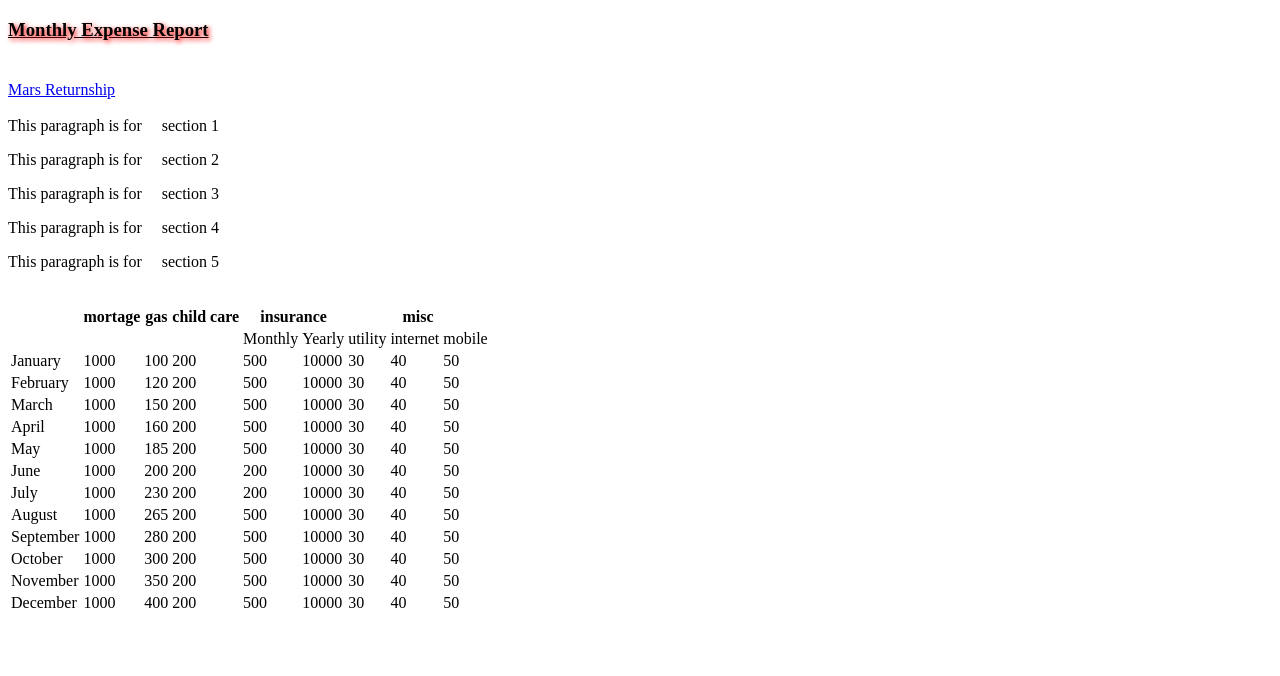
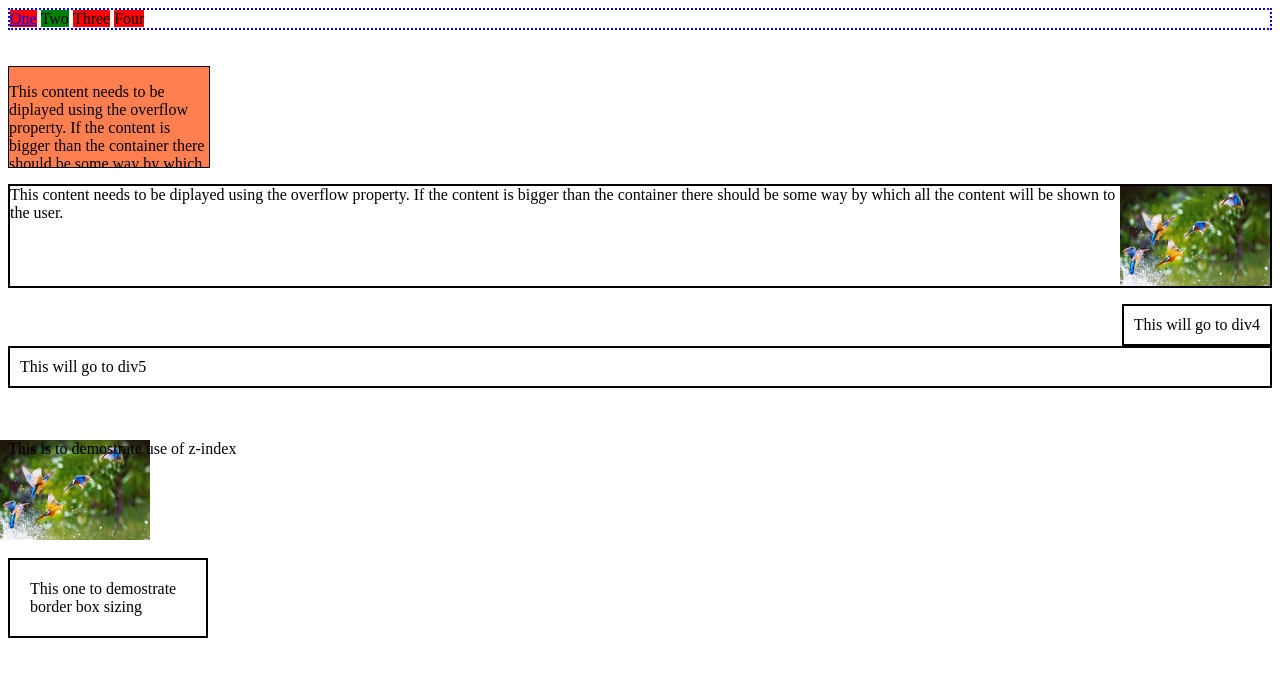
Before and after one commit to mahen035/Mars_Returnship02, a plain HTML site: page about.html in a window 1280 px wide. Drawn offline with Linux system fonts and the light colour scheme.

Commit message:
layout changes

```diff
--- a/about.html
+++ b/about.html
@@ -4,189 +4,52 @@
     <meta charset="UTF-8">
     <meta http-equiv="X-UA-Compatible" content="IE=edge">
     <meta name="viewport" content="width=device-width, initial-scale=1.0">
-    <title>Details Page</title>
-    <style>
-        #form1{
-            text-shadow: 2px 2px 5px red;
-        }
-    </style>
-    <link rel ="stylesheet" href ="style2.css">
+    <link rel="stylesheet" href="style.css">
+    <title>Document</title>
 </head>
 <body>
-    <h3 id ="form1">
-        <u> Monthly Expense Report</u><br><br>
-    </h3>
-<a href = "https://www.getreturnship.com/" target = "_default">Mars Returnship</a><br><br>
-<p1 id = "line1">
-    This paragraph is for &nbsp;&nbsp;&nbsp;&nbsp;section 1
-</p>
-<p id = "line2">
-    This paragraph is for &nbsp;&nbsp;&nbsp;&nbsp;section 2
-</p>
-<p id = "line3" >
-    This paragraph is for &nbsp;&nbsp;&nbsp;&nbsp;section 3
-</p>
-<p id = "line4">
-    This paragraph is for &nbsp;&nbsp;&nbsp;&nbsp;section 4
-</p>
-<p id = "line5">
-    This paragraph is for &nbsp;&nbsp;&nbsp;&nbsp;section 5
-</p>
-<br>
-<table>
-<tr>
+    <div class="parent">
+        <div class="box" id="one"><a href="#">One</a></div>
+        <div class="box" id="two">Two</div>
+        <div class="box" id="three">Three</div>
+        <div class="box" id="four">Four</div>
 
-    <th></th>
-    <th>mortage</th>
-    <th>gas</th>
-    <th>child care</th>
-    <th colspan ="2">insurance</th>
-    <th colspan ="3">misc</th>
+    </div>
+    <br>
+    <br>
+    <div class="overflow">
+        <p>This content needs to be diplayed using the
+            overflow property. If the content is bigger than
+            the container there should be some way by which
+            all the content will be shown to the user.
+        </p>
+    </div>
 
-</tr>
-<tr>
+    <p id="noclear">
+        <img src="bg-image/birds.jpg" alt="No image found">
+        This content needs to be diplayed using the
+            overflow property. If the content is bigger than
+            the container there should be some way by which
+            all the content will be shown to the user.
+    </p>
 
-    <td></td>
-    <td></td>
-    <td></td>
-    <td></td>
-    <td>Monthly</td>
-    <td>Yearly</td>
-    <td>utility</td>
-    <td>internet</td>
-    <td>mobile</td>
-</tr>
-<tr>
-    <td>January</td>
-    <td>1000</td>
-    <td>100</td>
-    <td>200</td>
-    <td>500</td>
-    <td>10000</td>
-    <td>30</td>
-    <td>40</td>
-    <td>50</td>
-</tr>
-<tr>
-    <td>February</td>
-    <td>1000</td>
-    <td>120</td>
-    <td>200</td>
-    <td>500</td>
-    <td>10000</td>
-    <td>30</td>
-    <td>40</td>
-    <td>50</td>
-</tr>
-<tr>
-    <td>March</td>
-    <td>1000</td>
-    <td>150</td>
-    <td>200</td>
-    <td>500</td>
-    <td>10000</td>
-    <td>30</td>
-    <td>40</td>
-    <td>50</td>
-<tr>
-    <td>April</td>
-    <td>1000</td>
-    <td>160</td>
-    <td>200</td>
-    <td>500</td>
-    <td>10000</td>
-    <td>30</td>
-    <td>40</td>
-    <td>50</td>
-</tr>
-<tr>
-    <td>May</td>
-    <td>1000</td>
-    <td>185</td>
-    <td>200</td>
-    <td>500</td>
-    <td>10000</td>
-    <td>30</td>
-    <td>40</td>
-    <td>50</td>
-</tr>
-<tr>
-    <td>June</td>
-    <td>1000</td>
-    <td>200</td>
-    <td>200</td>
-    <td>200</td>
-    <td>10000</td>
-    <td>30</td>
-    <td>40</td>
-    <td>50</td>
-</tr>
-<tr>
-    <td>July</td>
-    <td>1000</td>
-    <td>230</td>
-    <td>200</td>
-    <td>200</td>
-    <td>10000</td>
-    <td>30</td>
-    <td>40</td>
-    <td>50</td>
-</tr>
-<tr>
-    <td>August</td>
-    <td>1000</td>
-    <td>265</td>
-    <td>200</td>
-    <td>500</td>
-    <td>10000</td>
-    <td>30</td>
-    <td>40</td>
-    <td>50</td>
-</tr>
-<tr>
-    <td>September</td>
-    <td>1000</td>
-    <td>280</td>
-    <td>200</td>
-    <td>500</td>
-    <td>10000</td>
-    <td>30</td>
-    <td>40</td>
-    <td>50</td>
-</tr>
-<tr>
-    <td>October</td>
-    <td>1000</td>
-    <td>300</td>
-    <td>200</td>
-    <td>500</td>
-    <td>10000</td>
-    <td>30</td>
-    <td>40</td>
-    <td>50</td>
-</tr>
-<tr>
-    <td>November</td>
-    <td>1000</td>
-    <td>350</td>
-    <td>200</td>
-    <td>500</td>
-    <td>10000</td>
-    <td>30</td>
-    <td>40</td>
-    <td>50</td>
-</tr>
-<tr>
-    <td>December</td>
-    <td>1000</td>
-    <td>400</td>
-    <td>200</td>
-    <td>500</td>
-    <td>10000</td>
-    <td>30</td>
-    <td>40</td>
-    <td>50</td>
-</tr>
-</table>
+    <div id="div4">
+        This will go to div4
+    </div>
+
+    <div id="div5">
+        This will go to div5
+    </div>
+    <br>
+    <br>
+    <div>
+        <img src="bg-image/birds.jpg" id="img1">
+        <p>This is to demostrate use of z-index</p>
+    </div>
+
+    <div id="box1">This one to demostrate border box sizing</div>
+
+
+
+</body>
 </html>
-</body>
--- a/style.css
+++ b/style.css
@@ -1,88 +1,64 @@
-a {
-   text-decoration: none;
-   color:#007700;
+.parent{
+    border:2px blue dotted;
+
 }
 
-caption {
-    background-color: rgb(130, 103, 156);
+.box{
+    display:inline;
+    background: red;
+    height:100px;
+    width:100px;
 }
 
-p {
-    text-align: center;
-}
-
-#amt{
-    direction: rtl;
-}
-
-legend{
-    text-transform: capitalize !important;
-}
-
-#form1{
-    text-shadow: 2px 2px 5px red;
-}
+#two{
+    background: green;
+    top:20px;
 
 
 
-.fontred{
-    color:red;
 }
 
-.fontcaps{
-    text-transform: uppercase;
+.overflow{
+    background-color: coral;
+    border: 1px solid;
+    width: 200px;
+    height: 100px;
+    overflow: auto;
 }
 
-div.fontgreen{
-    color:green
+img{
+    width: 150px;
+    height: 100px;
+    float: right;
 }
 
- ol, p{
-    text-transform: lowercase;
+#div4{
+    float:right;
+    padding:10px;
+    border: 2px solid
 }
-p.fontgreen{
-    color:green;
-    font-style: italic;
+#div5{
+    padding:10px;
+    border:2px solid;
+    clear:right;
 }
 
-div p{
-    background-color: blueviolet;
-    font-style: normal;
+#noclear{
+    border: 2px solid;
+    overflow:auto;
 }
 
-span > p{
-    font-style: italic;
+#img1{
+    position: absolute;
+    left:0px;
+    z-index: -1;
+
 }
 
-div+p{
-    font-size: x-small;
+#box1{
+    margin-top: 100px;
+    border:2px solid;
+    padding:20px;
+    width:200px;
+    box-sizing: border-box;
 }
-
-p ~ div{
-    background-color: yellowgreen;
-}
-
-/* this is for table tag */
-table{
-    margin:auto;
-}
-
-div.fontstyle{
-    background-color: white;
-    font: oblique small-caps 1em Sofia;
-    text-shadow: 3px 3px 3px #ababab;
-}
-
-#color{
-    border: 2px dotted blue;
-    background-color: hsla(110, 77%, 54%, 0.2);
-    margin: 100px 20px 500px 100px;
-    padding: 50px 20px 50px 20px;
-}
-
-/*body{
-    background-image: url(bg-image/birds.jpg) ;
-    background-repeat: no-repeat;
-    background-size: 400px;
-    background-attachment: fixed;
-}
```
